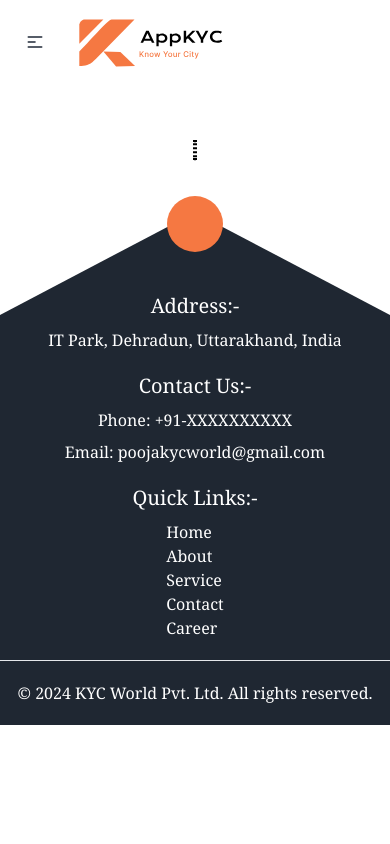
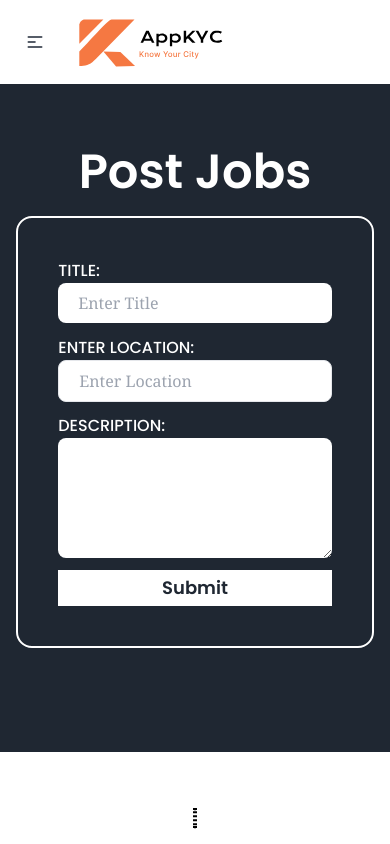
Before and after one commit to Av-Akshay/appKyc, a React (Vite) app: page /post-jobs in a window 390 px wide. Shown: the top 844 px of the page. Built offline with nearby package versions, Linux system fonts and the light colour scheme.

Commit message:
build job posting form and make it responsive

```diff
--- a/src/App.jsx
+++ b/src/App.jsx
@@ -17,6 +17,7 @@ const Career = lazy(() => import("./pages/Career.jsx"));
 const Blogs = lazy(() => import("./pages/Blogs.jsx"));
 const SingleBlog = lazy(() => import("./pages/SingleBlog.jsx"));
 const PostBlog = lazy(() => import("./pages/PostBlog.jsx"));
+const PostJob = lazy(() => import("./pages/PostJob.jsx"));
 
 function App() {
   return (
@@ -120,6 +121,14 @@ function App() {
               </Suspense>
             }
           />
+          <Route
+            path="/post-jobs"
+            element={
+              <Suspense fallback={<Loader />}>
+                <PostJob />
+              </Suspense>
+            }
+          />
         </Routes>
         <Footer />
       </Router>
--- /dev/null
+++ b/src/hooks/usePostJobs.js
@@ -0,0 +1,30 @@
+import { useState } from "react";
+import { useForm } from "react-hook-form";
+
+const usePostJobs = () => {
+  const [message, setMessage] = useState("");
+
+  const {
+    handleSubmit,
+    register,
+    formState: { errors },
+    reset,
+  } = useForm();
+
+  const submitForm = async (data) => {
+    setMessage("");
+
+    try {
+    } catch (message) {}
+  };
+
+  return {
+    handleSubmit,
+    submitForm,
+    register,
+    errors,
+    message,
+  };
+};
+
+export default usePostJobs;
--- /dev/null
+++ b/src/pages/PostJob.jsx
@@ -0,0 +1,79 @@
+import React from "react";
+
+import Input from "../components/Input";
+import usePostJobs from "../hooks/usePostJobs";
+
+const PostJob = () => {
+  const { errors, handleSubmit, message, register, submitForm } = usePostJobs();
+  return (
+    <div className="bg-section-background flex flex-col gap-5 items-center justify-center w-full py-16">
+      <h1 className="text-5xl text-white font-poppinsSemibold ">Post Jobs</h1>
+      <div className="w-3/5 p-10 border-white border-2 rounded-2xl mb-10 max-sm:w-11/12">
+        <form
+          className="flex flex-col gap-3"
+          onSubmit={handleSubmit(submitForm)}
+        >
+          <div className="flex flex-col">
+            <Input
+              className="rounded-lg"
+              label="title:"
+              placeholder="Enter Title"
+              type="text"
+              {...register("title", {
+                required: "The title is required.",
+              })}
+            />
+            {errors.title && (
+              <p className="error-message text-red-500">
+                {errors?.title?.message}
+              </p>
+            )}
+          </div>
+          <div className="flex flex-col">
+            <Input
+              className="rounded-lg border "
+              label="Enter location:"
+              placeholder="Enter Location"
+              type="text"
+              {...register("location", {
+                required: "Location is required.",
+              })}
+            />
+            {errors.location && (
+              <p className="error-message text-red-500">
+                {errors?.location?.message}
+              </p>
+            )}
+          </div>
+          <div className="w-full flex flex-col">
+            <label
+              htmlFor="Description"
+              className="text-white font-poppinsMedium uppercase "
+            >
+              Description:
+            </label>
+            <textarea
+              className="rounded-lg"
+              id="Description"
+              cols={15}
+              rows={5}
+              {...register("description", {
+                required: "The Description is required.",
+              })}
+            ></textarea>
+            {errors.description && (
+              <p className="error-message text-red-500">
+                {errors?.description?.message}
+              </p>
+            )}
+          </div>
+          <button className="text-section-background font-poppinsSemibold py-1 capitalize text-lg w-full text-center bg-white">
+            Submit
+          </button>
+        </form>
+      </div>
+    </div>
+  );
+};
+
+export default PostJob;
```
